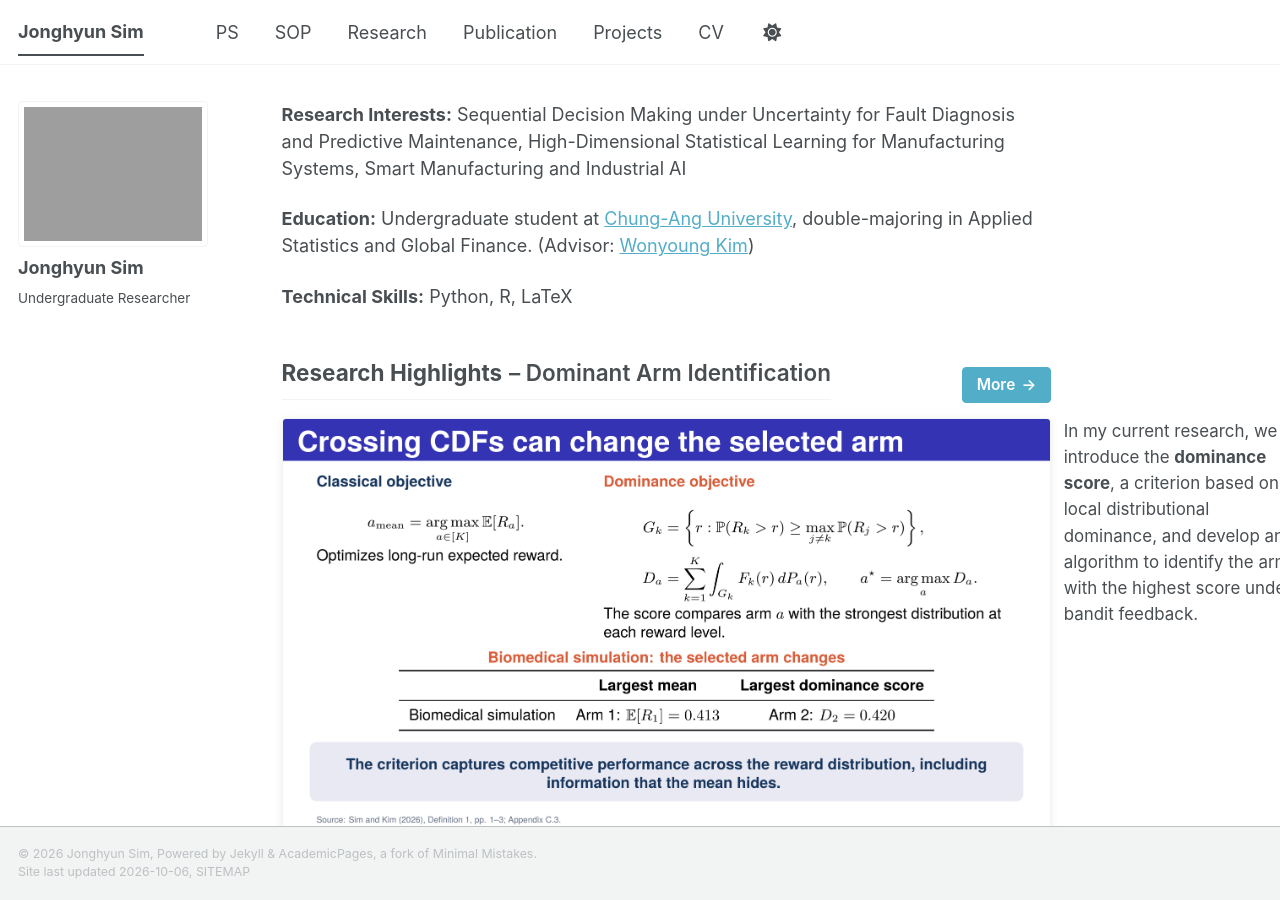
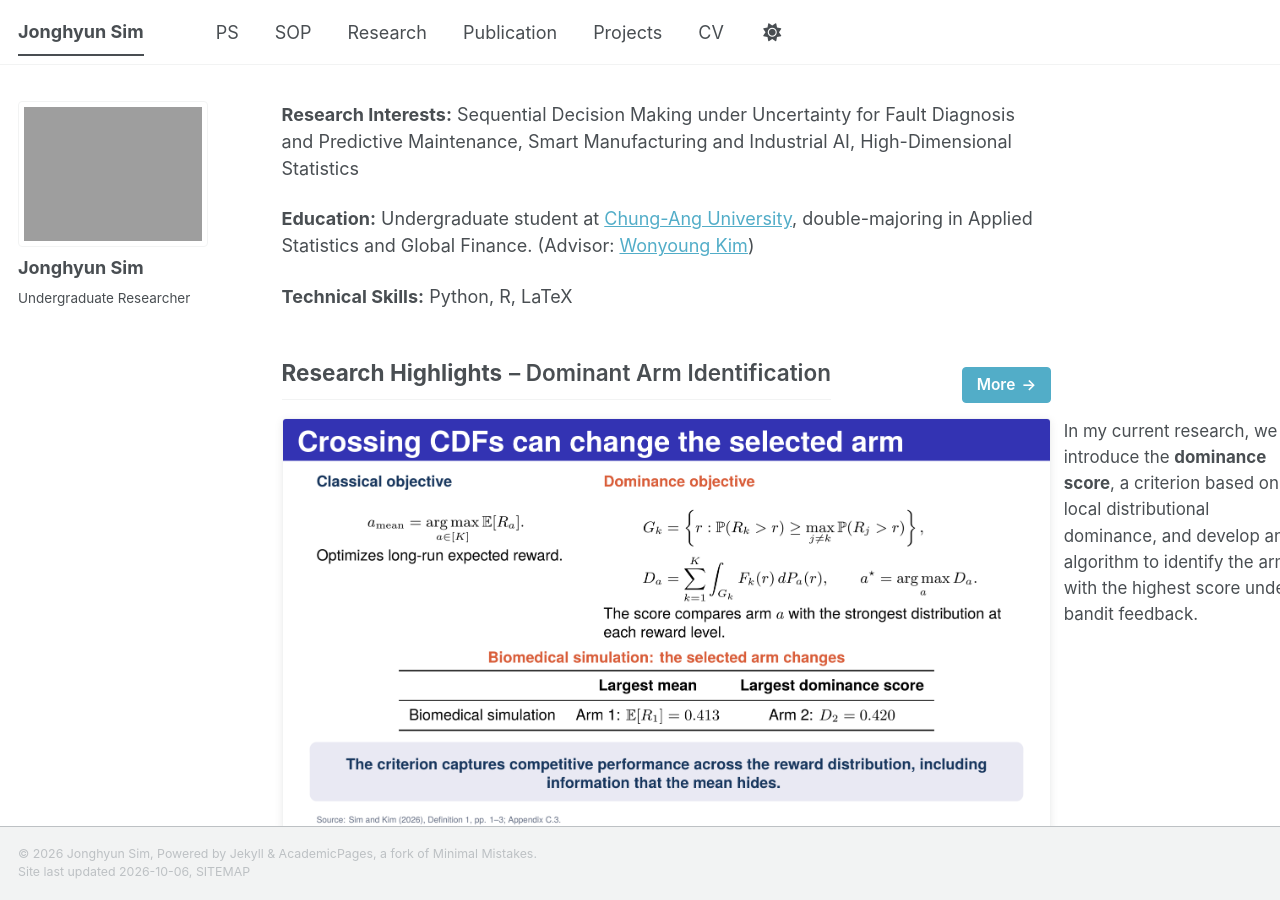
Before and after one commit to simjonghyun/ie, a Jekyll site: the page built from _pages/about.md, in a window 1280 px wide and 900 px high. Built offline with Jekyll 4.4.1, drawn with Linux system fonts in a browser that asks for light colours; a style sheet for code colours, icons or effects is not loaded.

Commit message:
Update about.md

```diff
--- a/_pages/about.md
+++ b/_pages/about.md
@@ -6,7 +6,7 @@ redirect_from:
   - /about/
   - /about.html
 ---
-**Research Interests:**  Sequential Decision Making under Uncertainty for Fault Diagnosis and Predictive Maintenance, High-Dimensional Statistical Learning for Manufacturing Systems, Smart Manufacturing and Industrial AI
+**Research Interests:**  Sequential Decision Making under Uncertainty for Fault Diagnosis and Predictive Maintenance, Smart Manufacturing and Industrial AI, High-Dimensional Statistics
 
 **Education:** Undergraduate student at [Chung-Ang University](https://www.cau.ac.kr/), double-majoring in Applied Statistics and Global Finance. (Advisor: [Wonyoung Kim](https://www.siai.cau.ac.kr/))
 
```
